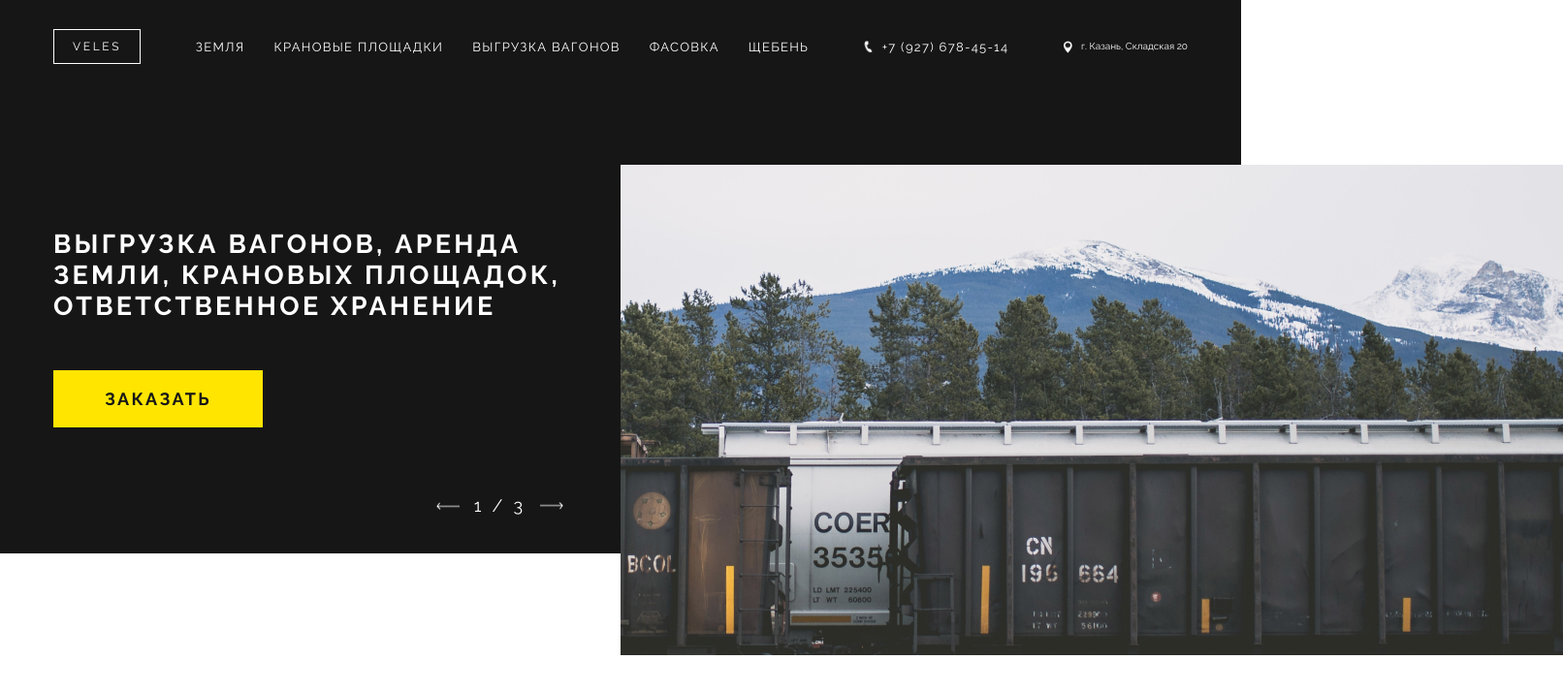
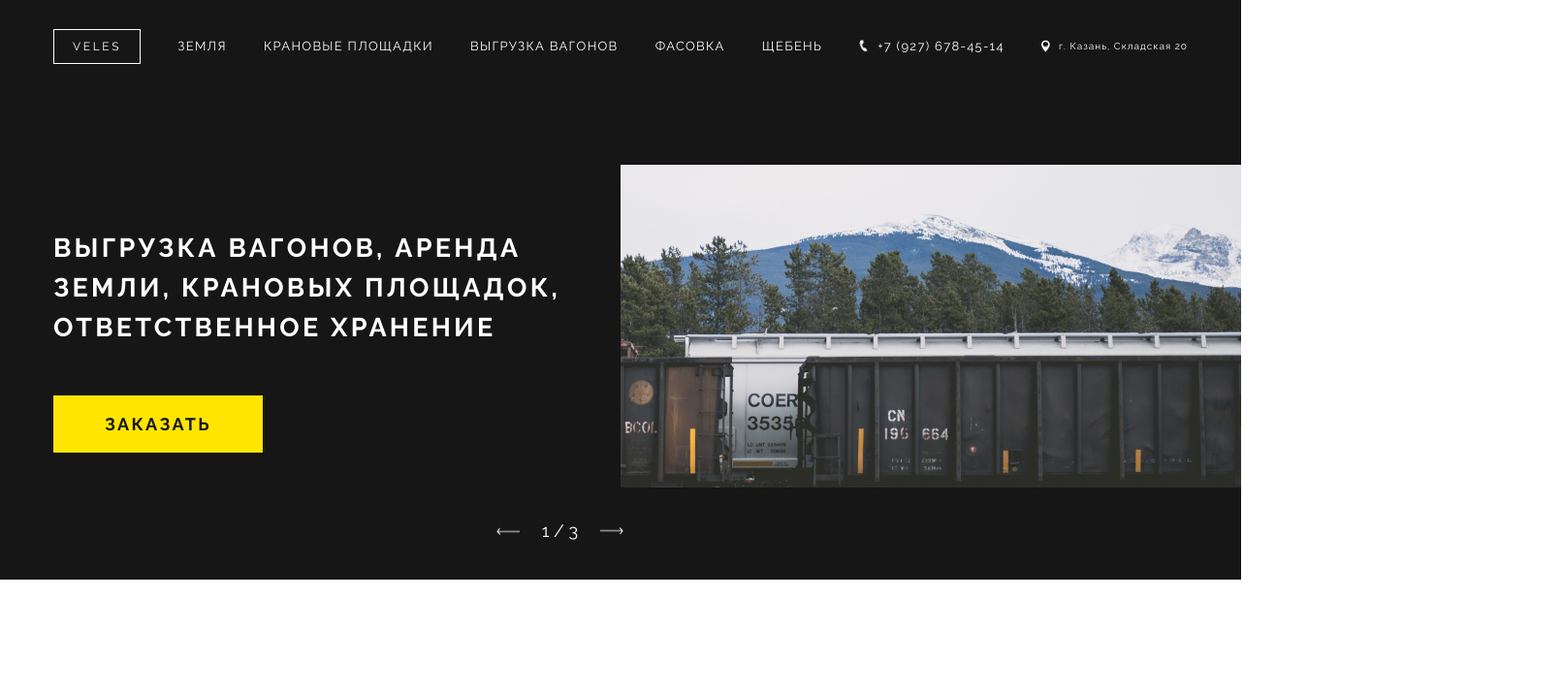
Before and after one commit to ZojaAc/veles, a website: page docs/index.html in a window 1280 px wide. Shown: the whole page at 97% size, 1612 px wide, since content can reach past the window. Drawn offline with Linux system fonts and the light colour scheme.

Commit message:
2th commit

```diff
--- /dev/null
+++ b/app/scss/blocks/button.scss
@@ -0,0 +1,8 @@
+.button {
+  text-align: center;
+  color: $bg-nav;
+  display: block;
+  background-color: $bg-btn;
+  border: none;
+  cursor: pointer;
+}
--- a/app/scss/blocks/header.scss
+++ b/app/scss/blocks/header.scss
@@ -2,13 +2,28 @@
   background-color: $bg-nav;
   color: $font-nav;
   font-family: $font-family;
-  // position: relative;
+  padding-bottom: 40px;
 
-  &__ground {
-    position: absolute;
-    right: 0;
-    top: 170px;
-    left: auto;
-    max-width: 50%;
+  &__slide {
+    max-width: 1170px;
+    display: flex;
+    justify-content: space-between;
+    margin: 0 auto;
+  }
+
+  &__pages {
+    @include font(18px, 21px, 400);
+    display: flex;
+    align-items: center;
+    justify-content: space-between;
+    max-width: calc(24px * 2 + 18px * 2 + 47px);
+    // margin-bottom: 39px;
+    margin-left: 40%;
+  }
+
+  &__vector {
+    &:last-child {
+      transform: rotate(180deg);
+    }
   }
 }
--- a/app/scss/blocks/nav.scss
+++ b/app/scss/blocks/nav.scss
@@ -1,11 +1,30 @@
 .nav {
-  &__main {
-    max-width: calc(1920px - 355px * 2);
+  &__menu {
+    list-style: none;
+    max-width: 1170px;
     display: flex;
-    margin: 0 auto;
     align-items: center;
     justify-content: space-between;
-    padding: 30px 20px;
+    margin: 0 auto;
+    padding: 0;
+  }
+
+  &__item {
+    padding: 0;
+    margin: 0;
+
+    // &:not(:last-child) {
+    //   margin-right: 30px;
+    // }
+  }
+
+  &__point {
+    display: block;
+    @include font(13px, 15px, 400);
+    text-transform: uppercase;
+    letter-spacing: 0.1em;
+    padding-top: 40px;
+    padding-bottom: 40px;
   }
 
   &__logo {
@@ -17,34 +36,17 @@
     padding: 10px 19px;
   }
 
-  &__menu {
-    @include font(13px, 15px, 400);
-    text-transform: uppercase;
-    letter-spacing: 0.1em;
-    list-style: none;
-    display: flex;
-    justify-content: space-between;
-  }
+  &__phone {
+    text-transform: none;
 
-  &__item:not(:last-child) {
-    margin-right: 30px;
-  }
-
-  &__point {
-    display: block;
-  }
-
-  &__phone {
-    @include font(13px, 15px, 400);
-    letter-spacing: 0.1em;
-
-    .nav__img {
+    .nav__phone-img {
       transform: matrix(0.97, 0.26, -0.25, 0.97, 0, 0);
     }
   }
 
   &__adress {
     @include font(10px, 14px, 400);
+    text-transform: none;
   }
 
   &__phone, &__adress {
@@ -52,19 +54,7 @@
     align-items: center;
   }
 
-  &__img {
+  &__phone-img, &__adress-img {
     margin-right: 9px;
   }
-
-  &__slide {
-    @include font(27px, 32px, 700);
-    letter-spacing: 0.12em;
-    text-transform: uppercase;
-    display: flex;
-    margin: 0 auto;
-    // align-items: center;
-    max-width: calc(1920px - 355px * 2);
-    padding-left: 20px;
-    padding-right: 20px;
-  }
 }
--- a/app/scss/blocks/slide.scss
+++ b/app/scss/blocks/slide.scss
@@ -1,4 +1,10 @@
 .slide {
+  @include font(27px, 41px, 700);
+  letter-spacing: 0.12em;
+  text-transform: uppercase;
+  // display: flex;
+  // margin: 0 auto;
+
   &__article {
     padding-top: 140px;
     max-width: 50%;
@@ -13,32 +19,25 @@
     @include font(18px, 21px, 700);
     letter-spacing: 0.13em;
     text-transform: uppercase;
-    text-align: center;
-    color: $bg-nav;
-    display: block;
     padding: 19px 53px;
-    background-color: $bg-btn;
-    border: none;
-    cursor: pointer;
     margin-bottom: 70px;
   }
 
-  &__pages {
-    @include font(18px, 21px, 400);
-    display: flex;
-    align-items: center;
-    justify-content: space-between;
-    max-width: calc(24px * 2 + 18px * 2 + 47px);
-    margin-bottom: 39px;
-    margin-left: auto;
+  &__ground {
+    position: absolute;
+    right: 0;
+    top: 170px;
+    max-width: 50%;
+    min-height: 100%;
   }
 
-  &__vector {
-    &:last-child {
-      transform: rotate(180deg);
-    }
+  &__container {
+    max-width: 100%;
+    min-height: 100%;
   }
 
-
-
+  &__gr-img {
+    max-width: 100%;
+    min-height: 100%;
+  }
 }
--- a/app/scss/main.scss
+++ b/app/scss/main.scss
@@ -7,4 +7,4 @@
 @import "blocks/header.scss";
 @import "blocks/nav.scss";
 @import "blocks/slide.scss";
-@import "blocks/ground.scss";
+@import "blocks/button.scss";
--- a/docs/index.html
+++ b/docs/index.html
@@ -13,42 +13,39 @@
 
 <body>
   <header class="header">
-    <nav class="nav">
-      <div class="nav__main">
-        <div class="nav__logo">VELES</div>
+    <nav class="header__nav nav">
       <ul class="nav__menu">
+        <li class="nav__item"><a class="nav__point nav__logo">VELES</a></li>
         <li class="nav__item"><a class="nav__point">ЗЕМЛЯ</a></li>
         <li class="nav__item"><a class="nav__point">крановые площадки</a></li>
         <li class="nav__item"><a class="nav__point">выгрузка вагонов</a></li>
         <li class="nav__item"><a class="nav__point">фасовка</a></li>
         <li class="nav__item"><a class="nav__point">щебень</a></li>
+        <li class="nav__item"><a class="nav__point nav__phone">
+          <img class="nav__phone-img" src="img/phone.png" alt="phone-img" width="10" height="11">
+          +7 (927) 678-45-14</a>
+        </li>
+        <li class="nav__item"><a class="nav__point nav__adress">
+          <img class="nav__adress-img" src="img/point-map.png" alt="on-the-map" width="9" height="13">
+          г. Казань, Складская 20</a>
+        </li>
       </ul>
-        <div class="nav__phone">
-          <img class="nav__img" src="img/phone.png" alt="phone-img" width="10" height="11">
-          +7 (927) 678-45-14
-          </a>
-        </div>
-        <div class="nav__adress">
-          <img class="nav__img" src="img/point-map.png" alt="on-the-map" width="9" height="13">
-          г. Казань, Складская 20
-        </div>
-      </div>
-      <div class="nav__slide slide">
+    </nav>
+    <div class="header__slide slide">
       <div class="slide__article">
         <div class="slide__text">выгрузка вагонов, АРЕНДА ЗЕМЛИ, КРаНОВЫХ ПЛОЩАДОК, ответственное хранение</div>
-          <button class="slide__btn">ЗАКАЗАТЬ</button>
-          <div class="slide__pages">
-            <img class="slide__vector" src="img/vector.png" alt="vector" width="24" height="8">
-            1 / 3
-            <img class="slide__vector" src="img/vector.png" alt="vector" width="24" height="8">
+        <button class="slide__btn button">ЗАКАЗАТЬ</button>
+      </div>
+      <div class="slide__ground">
+        <div class="slide__container">
+        <img class="slide__gr-img" src="../img/ground-img.png" alt="ground-img">
         </div>
       </div>
     </div>
-    </nav>
-    <div class="header__ground ground">
-      <div class="ground__container">
-        <img class="ground__img" src="../img/ground-img.png" alt="ground-img">
-      </div>
+    <div class="header__pages">
+      <img class="header__vector" src="img/vector.png" alt="vector" width="24" height="8">
+      1 / 3
+      <img class="header__vector" src="img/vector.png" alt="vector" width="24" height="8">
     </div>
   </header>
 
```
Also changed, not shown: app/html/index.html (+21 -24 lines), app/scss/blocks/ground.scss (deleted, +0 -9 lines), docs/css/main.css. Lines whose indentation alone changed are shown as unchanged.
